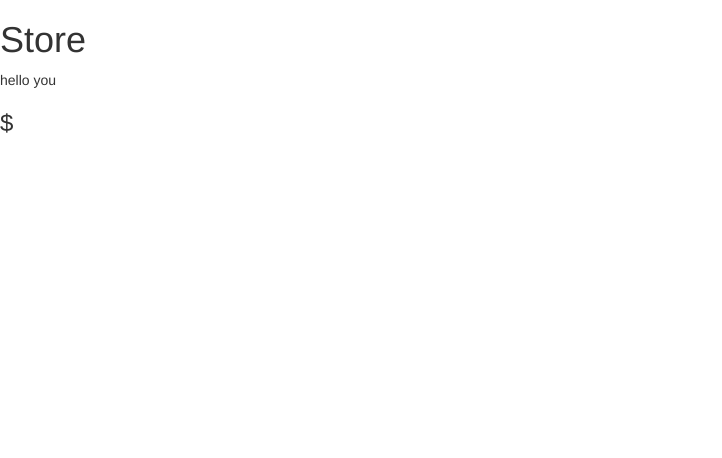
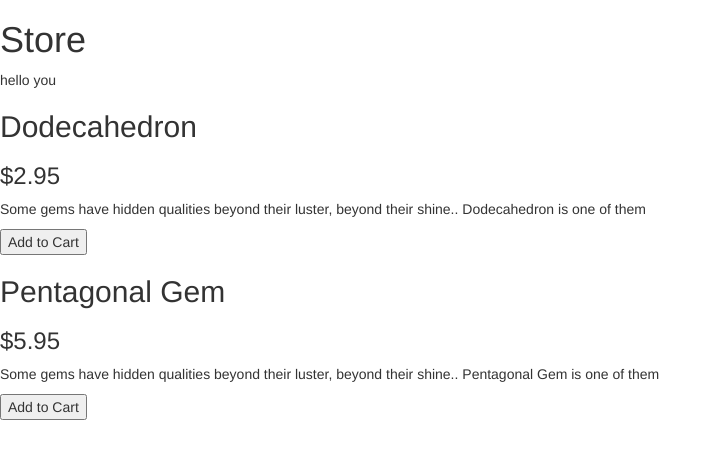
Before and after one commit to rwibawa/angular, a website: page index.html in a window 1280 px wide. Shown: the whole page, without its empty margins (0-722 px from the left). Drawn offline with nearby package versions, Linux system fonts and the light colour scheme.

Commit message:
from single product to products.

```diff
--- a/index.html
+++ b/index.html
@@ -13,11 +13,13 @@
 	<h1>Store</h1>
 	<p>{{"hello" + " you"}}</p>
 
-	<div ng-hide="store.product.soldOut">
-		<h2> {{store.product.name}} </h2>
-		<h3> ${{store.product.price}} </h3>
-		<p> {{store.product.description}} </p>
-		<button ng-show="store.product.canPurchase">Add to Cart</button>
+	<div ng-repeat="product in store.products">
+		<div ng-hide="product.soldOut">
+			<h2> {{product.name}} </h2>
+			<h3> ${{product.price}} </h3>
+			<p> {{product.description}} </p>
+			<button ng-show="product.canPurchase">Add to Cart</button>
+		</div>
 	</div>
 </body>
 </html>
--- a/js/app.js
+++ b/js/app.js
@@ -5,11 +5,20 @@
 		this.products = gems;
 	});
 
-	var gems = {
+	var gems = [
+		{
 			name: "Dodecahedron",
 			price: 2.95,
 			description: "Some gems have hidden qualities beyond their luster, beyond their shine.. Dodecahedron is one of them",
 			canPurchase: true,
-			soldOut: true
-	}
+			soldOut: false
+		},
+		{
+			name: "Pentagonal Gem",
+			price: 5.95,
+			description: "Some gems have hidden qualities beyond their luster, beyond their shine.. Pentagonal Gem is one of them",
+			canPurchase: true,
+			soldOut: false
+		}
+	];
 })();
```
